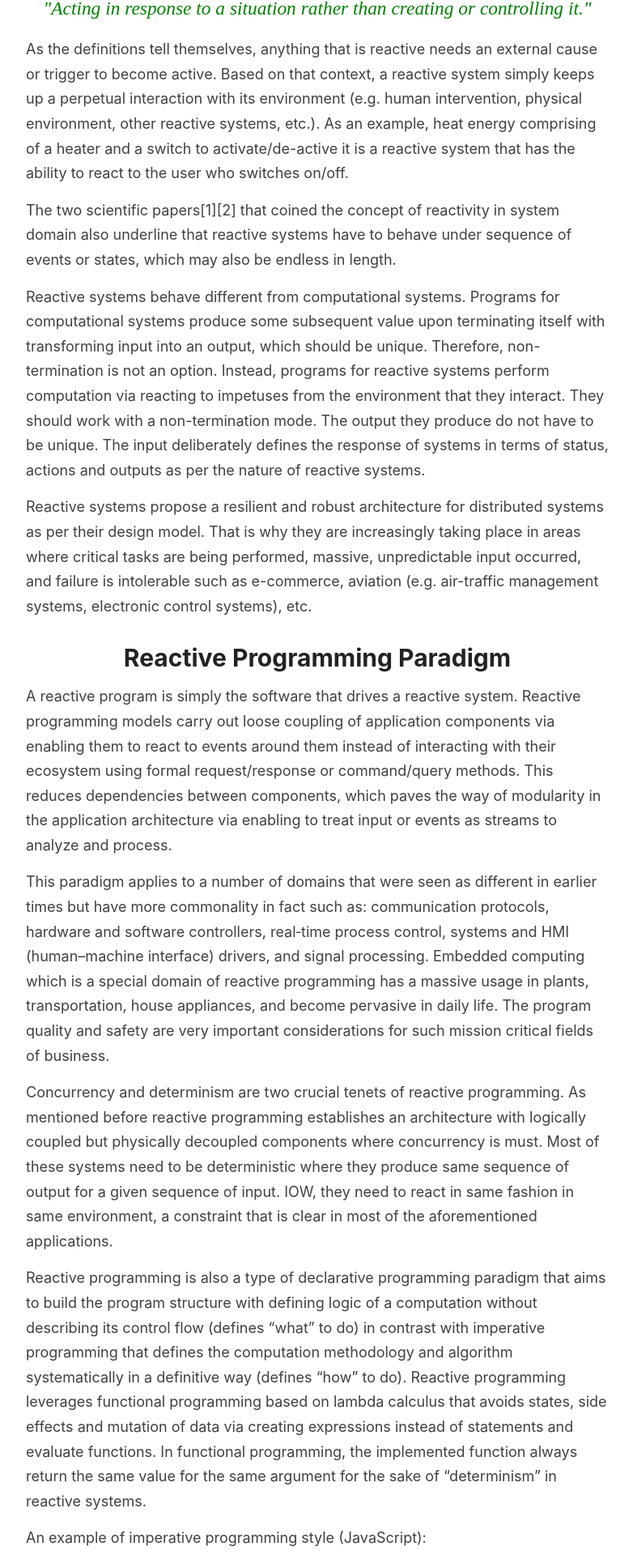
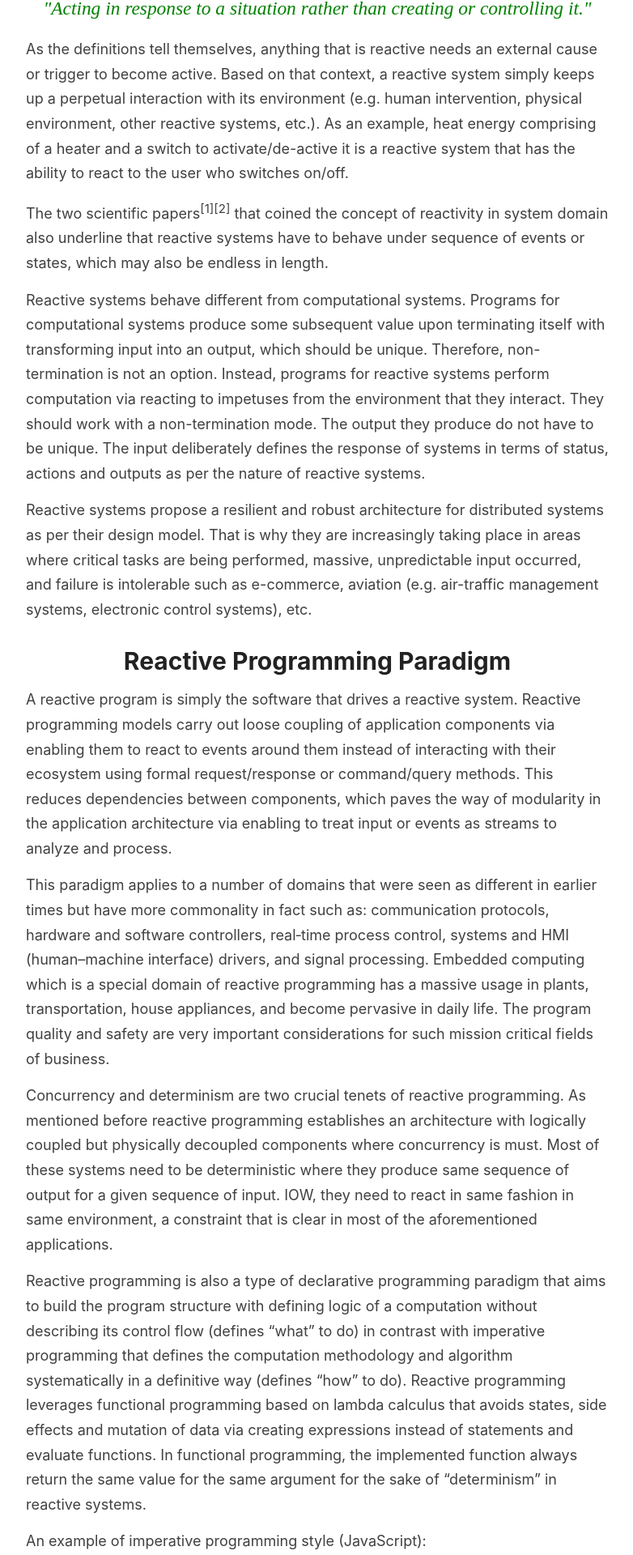
Before and after one commit to selcuksert/selcuksert.github.io, a Jekyll site: the page built from _posts/2021-11-26-reactive-programming.md, in a window 1280 px wide. Shown: the part 938-2858 px from the top of the page at 81% size, without its empty margins (248-1030 px from the left). Built offline with Jekyll 4.4.1, drawn with Linux system fonts in a browser that asks for light colours.

Commit message:
Updated CSS to support superscript and subscript

```diff
--- a/_sass/_reset.scss
+++ b/_sass/_reset.scss
@@ -1,4 +1,3 @@
-
 /***************/
 /* MEYER RESET */
 /***************/
@@ -23,31 +22,50 @@ time, mark, audio, video {
   font: inherit;
   vertical-align: baseline;
 }
+
 // HTML5 display-role reset for older browsers
 article, aside, details, figcaption, figure,
 footer, header, hgroup, menu, nav, section {
   display: block;
 }
+
 body {
   line-height: 1;
 }
+
 ol, ul {
   list-style: none;
 }
+
 blockquote, q {
   quotes: none;
 }
+
 blockquote:before, blockquote:after,
 q:before, q:after {
   content: '';
   content: none;
 }
+
 table {
   border-collapse: collapse;
   border-spacing: 0;
 }
+
 // Apply a natural box layout model to all elements
 // from: http://www.paulirish.com/2012/box-sizing-border-box-ftw/
 *, *:before, *:after {
-  -moz-box-sizing: border-box; -webkit-box-sizing: border-box; box-sizing: border-box;
+  -moz-box-sizing: border-box;
+  -webkit-box-sizing: border-box;
+  box-sizing: border-box;
 }
+
+sub {
+  font-size: smaller;
+  vertical-align: sub;
+}
+
+sup {
+  font-size: smaller;
+  vertical-align: super;
+}
```
Lines whose indentation alone changed are shown as unchanged.
